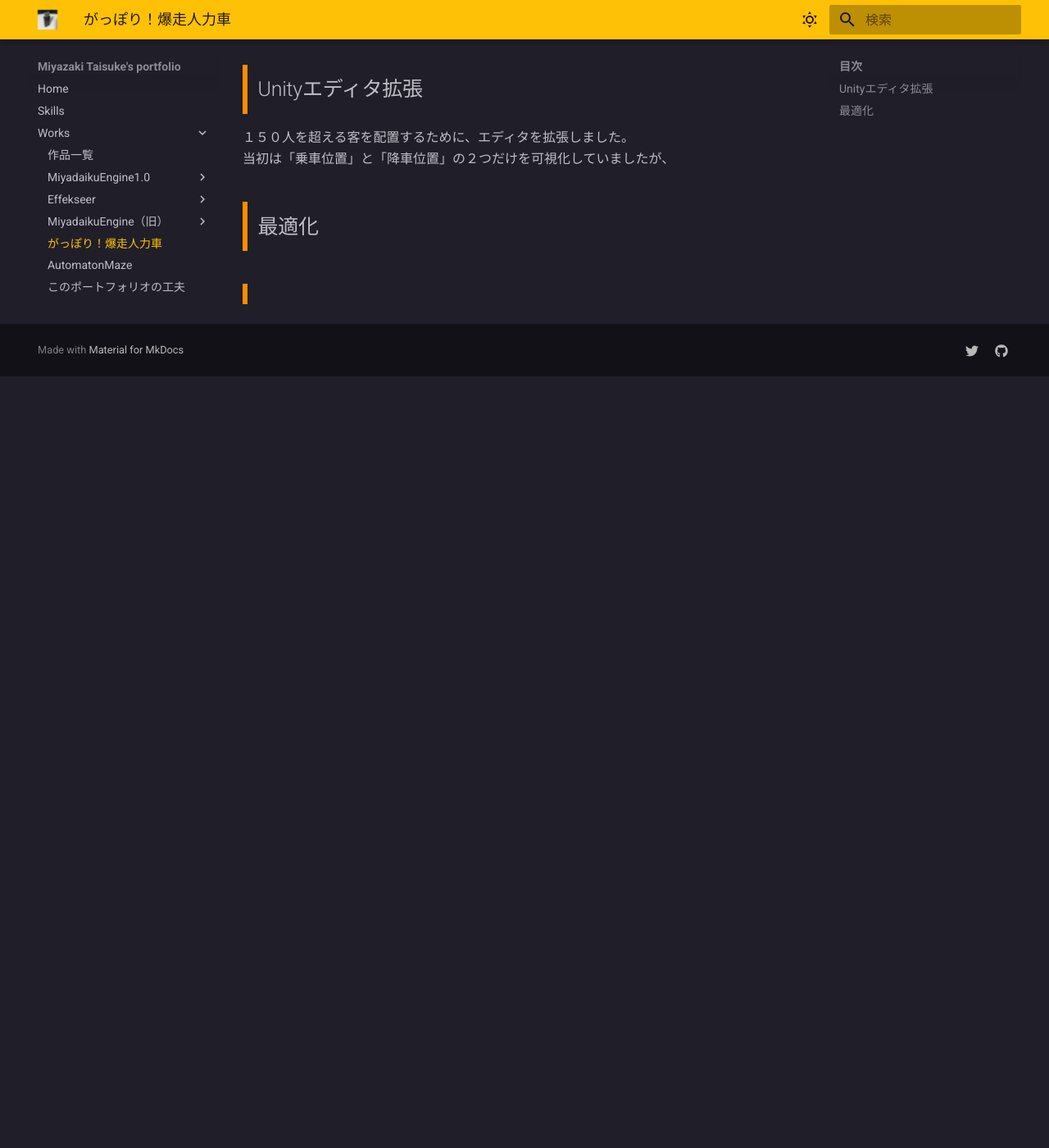
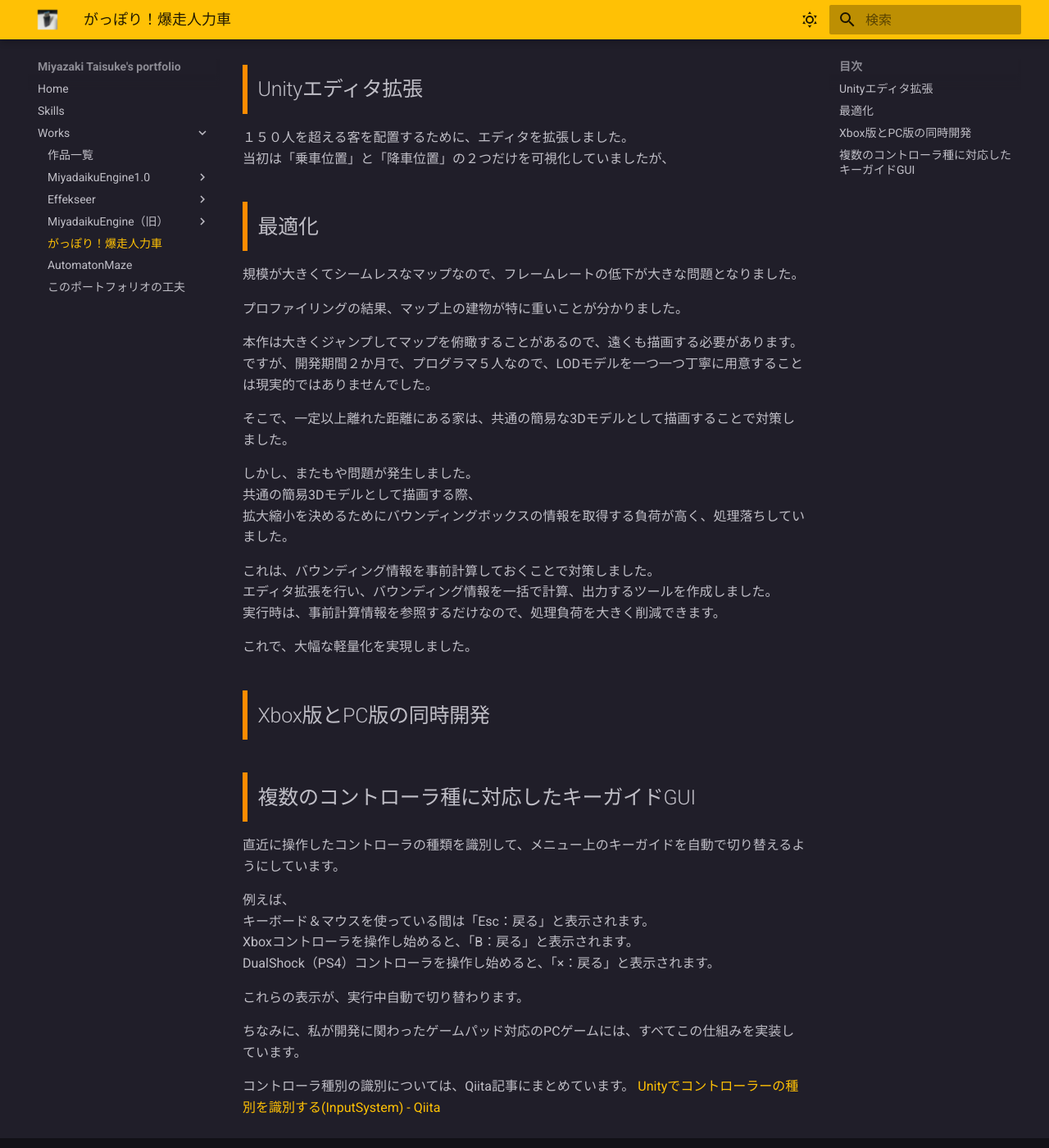
Before and after one commit to mewmew-tea/Portfolio, an MkDocs documentation site: the page built from docs/works/jinrikisha.md, in a window 1280 px wide and 1400 px high, scrolled down 1023 px. Shown: the whole window at 82% size. Built offline with MkDocs 1.6.1 and Material for MkDocs 9.7.7, drawn with Linux system fonts in a browser that asks for light colours; before the commit the page ends 1482 px from its top, so only the background shows below that.

Commit message:
Update about jinrikisha

```diff
--- a/docs/works/jinrikisha.md
+++ b/docs/works/jinrikisha.md
@@ -29,5 +29,43 @@ Unityで開発し、Xbox Series X|SとWindowsPCでリリース。
 
 ## 最適化
 
+規模が大きくてシームレスなマップなので、フレームレートの低下が大きな問題となりました。
 
-##
+プロファイリングの結果、マップ上の建物が特に重いことが分かりました。
+
+本作は大きくジャンプしてマップを俯瞰することがあるので、遠くも描画する必要があります。
+ですが、開発期間２か月で、プログラマ５人なので、LODモデルを一つ一つ丁寧に用意することは現実的ではありませんでした。
+
+そこで、一定以上離れた距離にある家は、共通の簡易な3Dモデルとして描画することで対策しました。
+
+しかし、またもや問題が発生しました。
+共通の簡易3Dモデルとして描画する際、
+拡大縮小を決めるためにバウンディングボックスの情報を取得する負荷が高く、処理落ちしていました。
+
+これは、バウンディング情報を事前計算しておくことで対策しました。
+エディタ拡張を行い、バウンディング情報を一括で計算、出力するツールを作成しました。
+実行時は、事前計算情報を参照するだけなので、処理負荷を大きく削減できます。
+
+これで、大幅な軽量化を実現しました。
+
+
+## Xbox版とPC版の同時開発
+
+
+
+
+## 複数のコントローラ種に対応したキーガイドGUI
+
+直近に操作したコントローラの種類を識別して、メニュー上のキーガイドを自動で切り替えるようにしています。
+
+例えば、
+キーボード＆マウスを使っている間は「Esc：戻る」と表示されます。
+Xboxコントローラを操作し始めると、「B：戻る」と表示されます。
+DualShock（PS4）コントローラを操作し始めると、「×：戻る」と表示されます。
+
+これらの表示が、実行中自動で切り替わります。
+
+ちなみに、私が開発に関わったゲームパッド対応のPCゲームには、すべてこの仕組みを実装しています。
+
+コントローラ種別の識別については、Qiita記事にまとめています。
+[Unityでコントローラーの種別を識別する(InputSystem) - Qiita](https://qiita.com/mewmew_tea/items/7d4df683df490b03d9a4)
```
